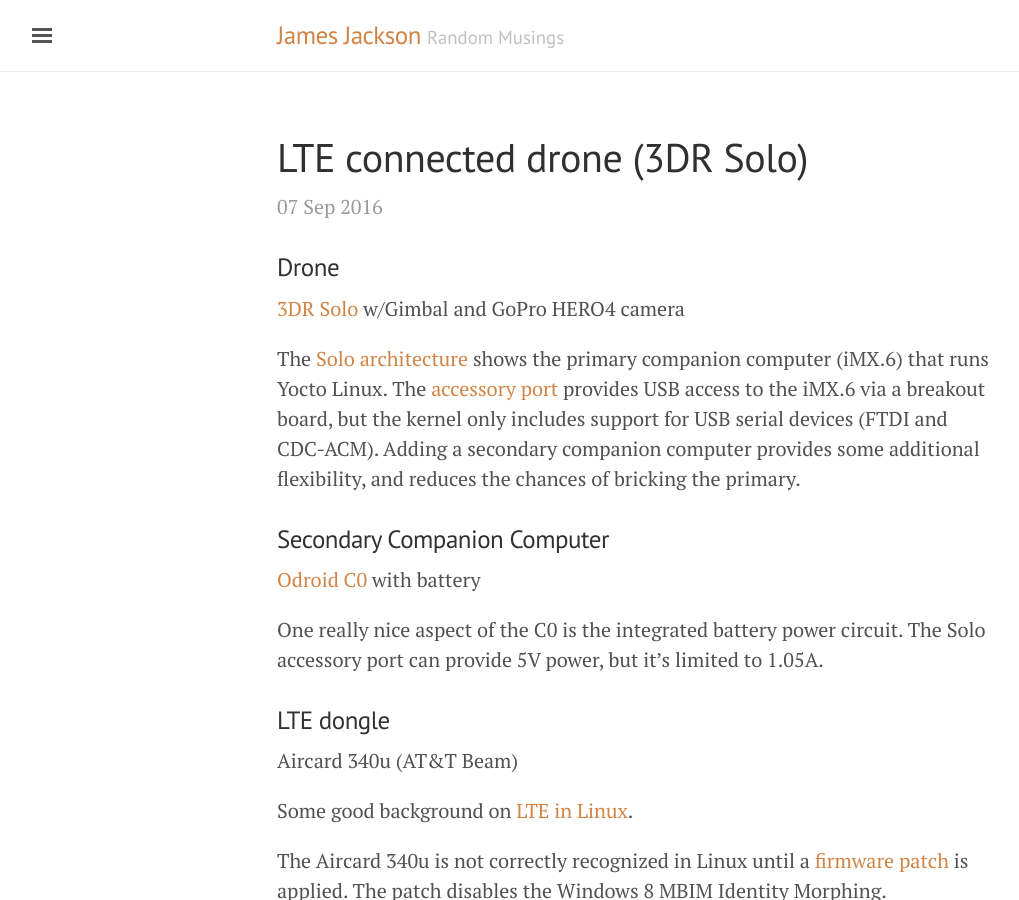
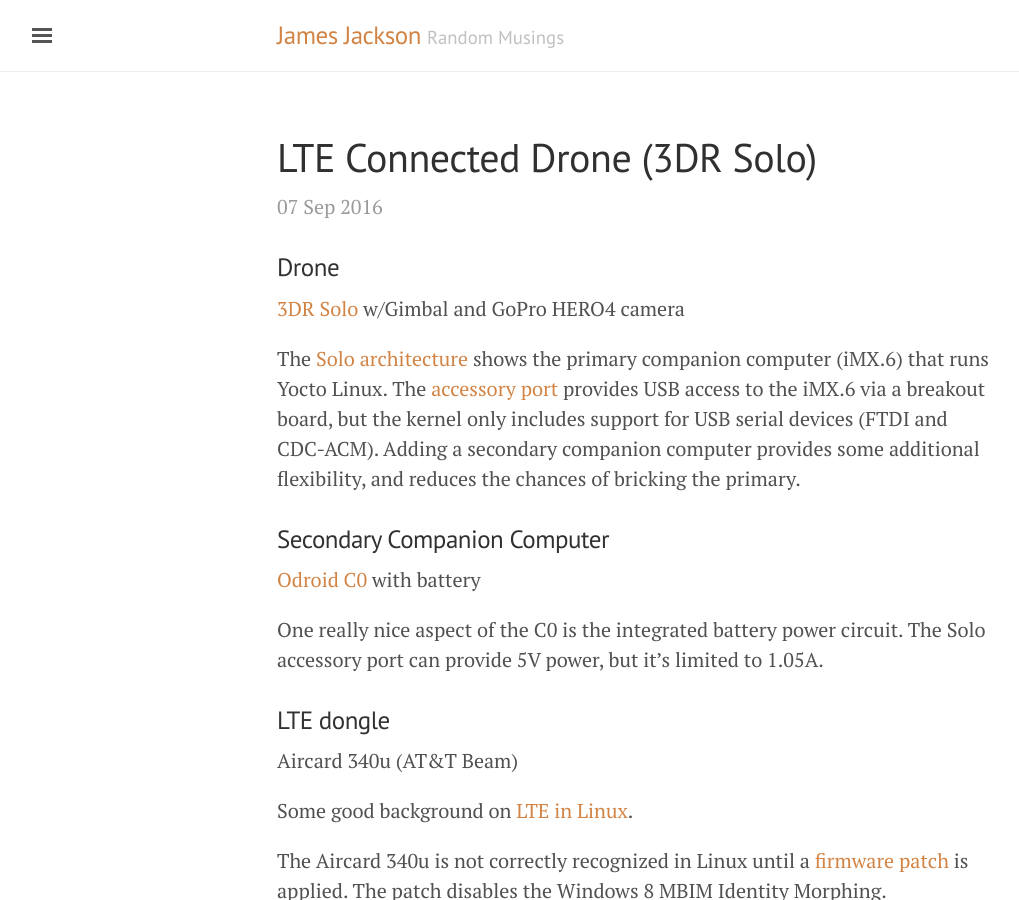
Before and after one commit to jamesjackson/jamesjackson.github.io, a Jekyll site: the page built from _posts/2016-09-07-drone-lte.md, in a window 1280 px wide and 900 px high. Shown: the whole window, without its empty margins (3-1022 px from the left). Built offline with Jekyll 4.4.1, drawn with Linux system fonts in a browser that asks for light colours; comment, search, counter and statistics services are not loaded.

Commit message:
update blog

```diff
--- a/_posts/2016-09-07-drone-lte.md
+++ b/_posts/2016-09-07-drone-lte.md
@@ -1,6 +1,6 @@
 ---
 layout: post
-title: LTE connected drone (3DR Solo)
+title: LTE Connected Drone (3DR Solo)
 comments: true
 ---
 
```
Also changed, not shown: _posts/2016-12-29-self-driving-car-deep-learning.md (+1 -1 lines).
